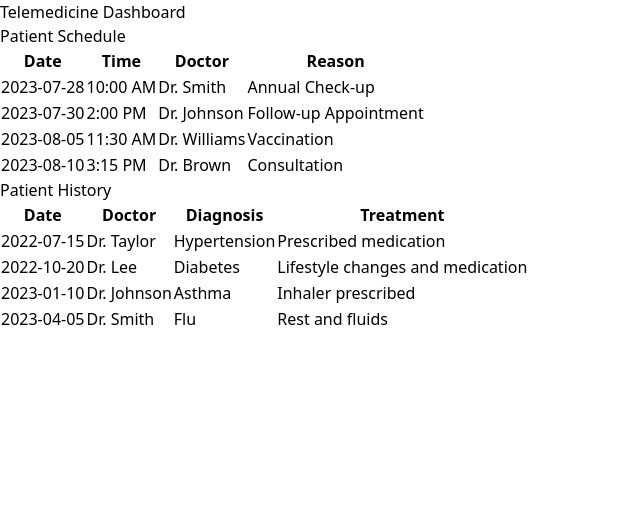
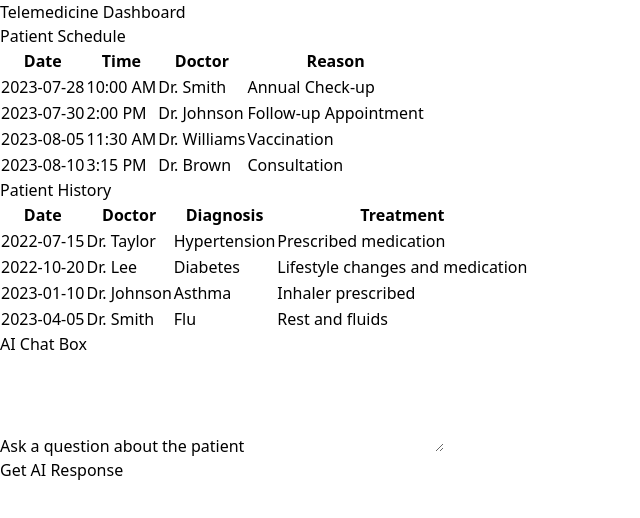
Before and after one commit to okGus/telemedicine, a React (Vite) app in the folder client/: page / in a window 1280 px wide. Shown: the top 518 px of the page, without its empty margins (0-640 px from the left). Built offline with nearby package versions, Linux system fonts and the light colour scheme.

Commit message:
added ai chatbox to main page

```diff
--- a/client/src/pages/Main.jsx
+++ b/client/src/pages/Main.jsx
@@ -1,6 +1,7 @@
 import { useState, useEffect } from "react";
 import PatientSchedule from "../components/PatientSchedule";
 import PatientHistory from "../components/PatientHistory";
+import AiChatBox from "../components/AIChatBox";
 import { mockScheduleData, mockPatientHistoryData } from "../mockData";
 const MainPage = () => {
   const [scheduleData, setScheduleData] = useState([]);
@@ -20,6 +21,7 @@ const MainPage = () => {
       <div className="grid grid-cols-1 md:grid-cols-2 gap-8">
         <PatientSchedule scheduleData={scheduleData} />
         <PatientHistory historyData={historyData} />
+        <AiChatBox historyData={historyData} />
       </div>
     </div>
   );
```
